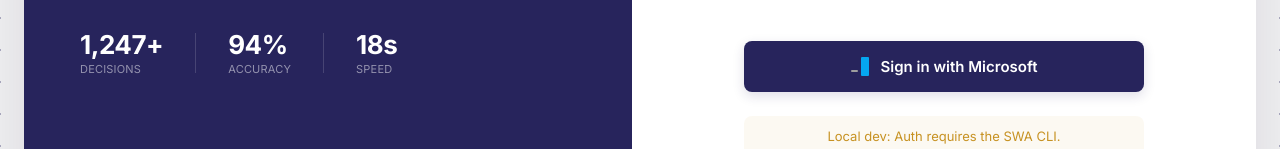
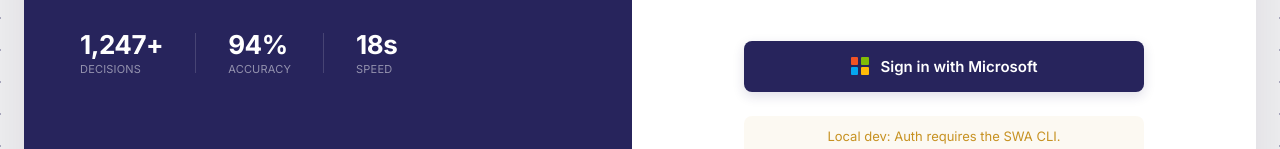
Before and after one commit to dcdc-png/chinhin-pricing-strategist, a Next.js app in the folder frontend/: page / in a window 1280 px wide. Shown: the part 366-515 px from the top of the page. Built offline with nearby package versions, Linux system fonts and the light colour scheme; no server answers; grey boxes are pictures that could not be loaded.

Commit message:
logo fix

```diff
--- a/frontend/pages/index.js
+++ b/frontend/pages/index.js
@@ -200,9 +200,8 @@
                       ) : (
                         <>
                           <div className={styles.msIcon} aria-hidden="true">
-                            <span className={styles.logo}>
-                              <Image src="/vercel.svg" alt="Vercel Logo" width={72} height={16} />
-                            </span>
+                            <span className={styles.msRed} />
+                            <span className={styles.msGreen} />
                             <span className={styles.msBlue} />
                             <span className={styles.msYellow} />
                           </div>
```
